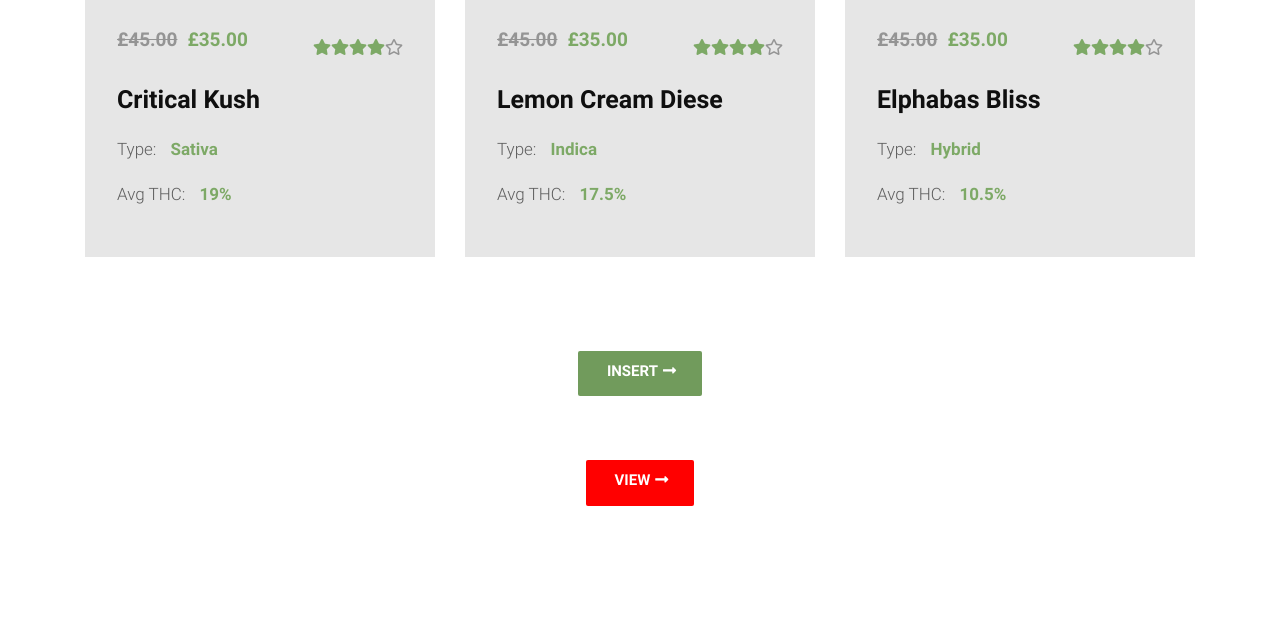
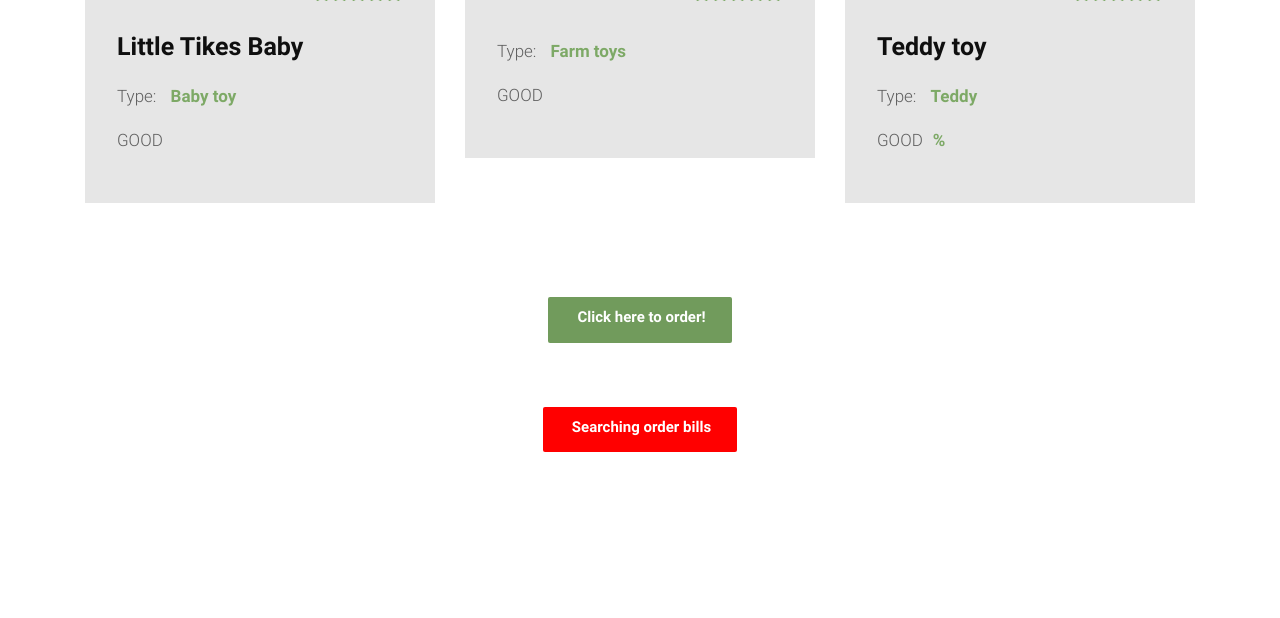
Before and after one commit to daotanhai/ATN-SHOP, a Django app: page / in a window 1280 px wide. Shown: the part 1027-1645 px from the top of the page. After the commit the page ends 1479 px from the top, so only its background shows below. Run offline with Django 3.2, Linux system fonts and the light colour scheme; some libraries are stand-ins or nearby versions.

Commit message:
Update home.html

```diff
--- a/templates/home.html
+++ b/templates/home.html
@@ -7,7 +7,7 @@
                     <div class="col-lg-10 col-md-12">
                         <div class="content">
                             <h3 class="header">
-                                High Quality
+                                ATN Shop - Dao Tan Hai Assignment 2
                             </h3>
                             <div class="custom d-flex">
                                 <span></span>
@@ -15,9 +15,6 @@
                             <h2 class="title">
                                 ATN STORE
                             </h2>
-                            <p class="describe">
-                                Effects of chronic use may include bronchitis, a cannabis dependence syndrome, and subtle impairments of attention and memory.
-                            </p>
                         </div>
                     </div>
                 </div>
@@ -31,11 +28,8 @@
                     <div class="col-lg-7 col-md-10 col-sm-12 mx-auto">
                         <div class="contentTop">
                             <h2 class="title text-align-center">
-                                Skaterborad
+                                Toys
                             </h2>
-                            <p class="describe text-align-center">
-                                Are you able to buy this product at ATN STORE
-                            </p>
                             <div class="custom d-flex justify-content-center">
                                 <span></span>
                             </div>
@@ -46,27 +40,26 @@
                     <div class="col-lg-4 col-md-6 col-sm-12 col-12">
                         <div class="content">
                             <div class="pic_img">
-                                <img src="https://cf.shopee.vn/file/d0530cde3be33d0ab42efb4be1e9a5af" alt="">
+                                <img src="https://www.google.com/url?sa=i&url=https%3A%2F%2Fwww.target.com%2Fp%2Flittle-tikes-baby-bum-wheels-on-the-bus-scoot-pedal-and-push-riding-toys%2F-%2FA-78391436&psig=AOvVaw1OYuEhi3cccT2RE8i7erKz&ust=1614352395859000&source=images&cd=vfe&ved=0CAIQjRxqFwoTCOjclruphe8CFQAAAAAdAAAAABAD" alt="">
                                 <div class="overlay d-flex align-items-center justify-content-center">
                                     <a href="#" class="icon"><i class="fas fa-shopping-bag"></i></a>
-                                    <p>Add to cart</p>
+                                    <p>Buy now!</p>
                                 </div>
                             </div>
                             <div class="contentBottom">
                                 <div class="rate d-flex align-items-center justify-content-space-between">
                                     <div class="price d-flex align-items-center">
-                                        <p class="pervious">£45.00</p>
-                                        <p class="now">£35.00</p>
+                                        <p class="pervious">10$</p>
+                                        <p class="now">7$</p>
                                     </div>
                                     <div class="icon d-flex align-items-center">
-                                        <a href="#" class="full"><i class="fas fa-star"></i><i class="fas fa-star"></i><i class="fas fa-star"></i><i class="fas fa-star"></i></a>
-                                        <a href="#" class="not_full"><i class="far fa-star"></i></a>
+                                        <a href="#" class="full"><i class="fas fa-star"></i><i class="fas fa-star"></i><i class="fas fa-star"></i><i class="fas fa-star"></i><i class="fas fa-star"></i></a>
                                     </div>
                                 </div>
-                                <h3 class="title">Critical Kush</h3>
+                                <h3 class="title">Little Tikes Baby</h3>
                                 <div class="type">
-                                    <p class="describe">Type: <span>Sativa</span></p>
-                                    <p class="describe">Avg THC: <span>19%</span></p>
+                                    <p class="describe">Type: <span>Baby toy</span></p>
+                                    <p class="describe">GOOD<span></span></p>
                                 </div>
                             </div>
                         </div>
@@ -74,27 +67,26 @@
                     <div class="col-lg-4 col-md-6 col-sm-12 col-12">
                         <div class="content">
                             <div class="pic_img">
-                                <img src="https://vn-test-11.slatic.net/p/mdc/103a89cc021d7e3673d0628cff876d6b.jpg_720x720q80.jpg_.webp" alt="">
+                                <img src="https://www.google.com/url?sa=i&url=https%3A%2F%2Fwww.babipur.co.uk%2Fplan-toys-farm-animals-set-1.html&psig=AOvVaw1OYuEhi3cccT2RE8i7erKz&ust=1614352395859000&source=images&cd=vfe&ved=0CAIQjRxqFwoTCOjclruphe8CFQAAAAAdAAAAABAJ" alt="">
                                 <div class="overlay d-flex align-items-center justify-content-center">
                                     <a href="#" class="icon"><i class="fas fa-shopping-bag"></i></a>
-                                    <p>Add to cart</p>
+                                    <p>Buy now!</p>
                                 </div>
                             </div>
                             <div class="contentBottom">
                                 <div class="rate d-flex align-items-center justify-content-space-between">
                                     <div class="price d-flex align-items-center">
-                                        <p class="pervious">£45.00</p>
-                                        <p class="now">£35.00</p>
+                                        <p class="pervious">15$</p>
+                                        <p class="now">10$</p>
                                     </div>
                                     <div class="icon d-flex align-items-center">
-                                        <a href="#" class="full"><i class="fas fa-star"></i><i class="fas fa-star"></i><i class="fas fa-star"></i><i class="fas fa-star"></i></a>
-                                        <a href="#" class="not_full"><i class="far fa-star"></i></a>
+                                        <a href="#" class="full"><i class="fas fa-star"></i><i class="fas fa-star"></i><i class="fas fa-star"></i><i class="fas fa-star"></i><i class="fas fa-star"></i></a>
                                     </div>
                                 </div>
-                                <h3 class="title">Lemon Cream Diese</h3>
+                                <h3 class="title"></h3>
                                 <div class="type">
-                                    <p class="describe">Type: <span>Indica</span></p>
-                                    <p class="describe">Avg THC: <span>17.5%</span></p>
+                                    <p class="describe">Type: <span>Farm toys</span></p>
+                                    <p class="describe">GOOD<span></span></p>
                                 </div>
                             </div>
                         </div>
@@ -102,34 +94,33 @@
                     <div class="col-lg-4 col-md-6 col-sm-12 col-12">
                         <div class="content">
                             <div class="pic_img">
-                                <img src="https://cuocsongnangdong.vn/wp-content/uploads/2016/08/giay-patin-nguoi-lon-b3-trang.jpg" alt="">
+                                <img src="https://www.google.com/url?sa=i&url=https%3A%2F%2Fielts-thanhloan.com%2Fgoc-tu-van%2Fspeaking-topic-toys.html&psig=AOvVaw1OYuEhi3cccT2RE8i7erKz&ust=1614352395859000&source=images&cd=vfe&ved=0CAIQjRxqFwoTCOjclruphe8CFQAAAAAdAAAAABAO" alt="">
 
                             </div>
                             <div class="contentBottom">
                                 <div class="rate d-flex align-items-center justify-content-space-between">
                                     <div class="price d-flex align-items-center">
-                                        <p class="pervious">£45.00</p>
-                                        <p class="now">£35.00</p>
+                                        <p class="pervious">50$</p>
+                                        <p class="now">40$</p>
                                     </div>
                                     <div class="icon d-flex align-items-center">
-                                        <a href="#" class="full"><i class="fas fa-star"></i><i class="fas fa-star"></i><i class="fas fa-star"></i><i class="fas fa-star"></i></a>
-                                        <a href="#" class="not_full"><i class="far fa-star"></i></a>
+                                        <a href="#" class="full"><i class="fas fa-star"></i><i class="fas fa-star"></i><i class="fas fa-star"></i><i class="fas fa-star"></i><i class="fas fa-star"></i></a>
                                     </div>
                                 </div>
-                                <h3 class="title">Elphabas Bliss</h3>
+                                <h3 class="title">Teddy toy</h3>
                                 <div class="type">
-                                    <p class="describe">Type: <span>Hybrid</span></p>
-                                    <p class="describe">Avg THC: <span>10.5%</span></p>
+                                    <p class="describe">Type: <span>Teddy</span></p>
+                                    <p class="describe">GOOD<span>%</span></p>
                                 </div>
                             </div>
                         </div>
                     </div>
                 </div>
                 <div class="button text-align-center">
-                    <a href="/booking">INSERT<i class="fas fa-long-arrow-alt-right"></i></a>
+                    <a href="/booking">Click here to order!</a>
                 </div>
                 <div class="button-1 text-align-center">
-                    <a href="/view">VIEW<i class="fas fa-long-arrow-alt-right"></i></a>
+                    <a href="/view">Searching order bills</a>
                 </div>
             </div>
         </div>
```
